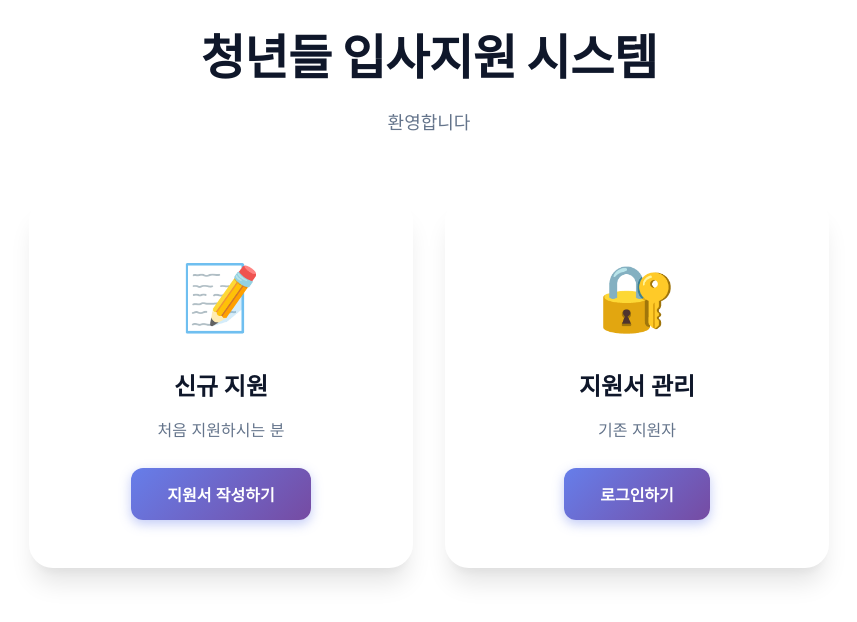
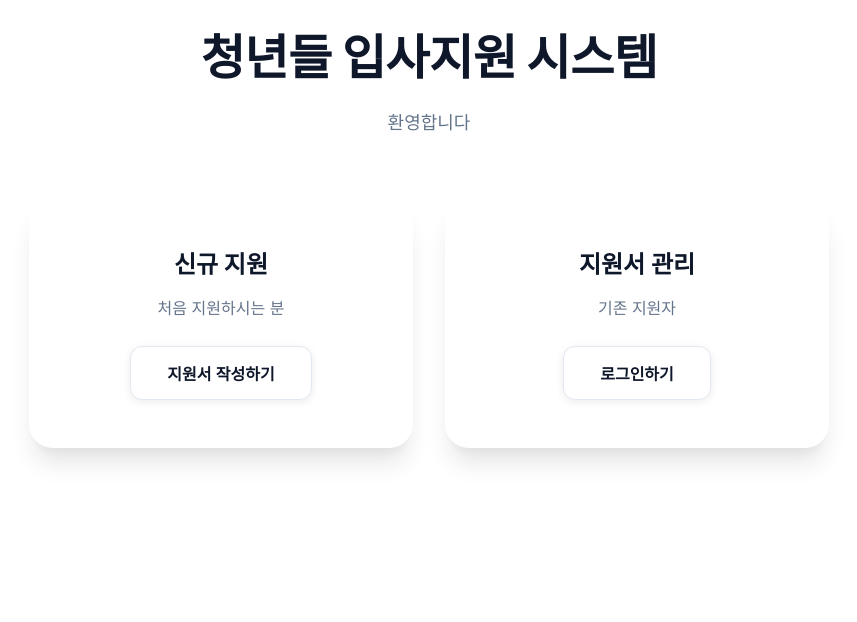
Before and after one commit to anteate9106/interview, a website: page apply.html in a window 1280 px wide. Shown: the whole page, without its empty margins (211-1068 px from the left). Drawn offline with nearby package versions, Linux system fonts and the light colour scheme; no server answers.

Commit message:
feat: 환영 페이지 디자인 통일 (아이콘 제거, 버튼 스타일 변경)

```diff
--- a/apply.css
+++ b/apply.css
@@ -161,35 +161,22 @@ body {
 
 .card-btn {
     padding: 14px 36px;
-    background: var(--gradient-primary);
-    color: white;
-    border: none;
+    background: white;
+    color: var(--text-primary);
+    border: 1px solid var(--border-color);
     border-radius: 12px;
     font-size: 16px;
     font-weight: 600;
     cursor: pointer;
     transition: all 0.3s ease;
-    box-shadow: 0 4px 12px rgba(102, 126, 234, 0.4);
-    position: relative;
-    overflow: hidden;
+    box-shadow: 0 2px 8px rgba(0, 0, 0, 0.08);
 }
 
-.card-btn::before {
-    content: '';
-    position: absolute;
-    top: 50%;
-    left: 50%;
-    width: 0;
-    height: 0;
-    border-radius: 50%;
-    background: rgba(255, 255, 255, 0.3);
-    transform: translate(-50%, -50%);
-    transition: width 0.6s, height 0.6s;
-}
-
-.card-btn:hover::before {
-    width: 300px;
-    height: 300px;
+.card-btn:hover {
+    background: var(--background);
+    border-color: var(--primary-color);
+    color: var(--primary-color);
+    box-shadow: 0 4px 12px rgba(0, 0, 0, 0.12);
 }
 
 .card-btn:hover {
--- a/apply.html
+++ b/apply.html
@@ -21,14 +21,12 @@
 
             <div class="welcome-cards">
                 <div class="welcome-card" onclick="showNewApplicationPage()">
-                    <div class="card-icon">📝</div>
                     <h3>신규 지원</h3>
                     <p>처음 지원하시는 분</p>
                     <button class="card-btn">지원서 작성하기</button>
                 </div>
 
                 <div class="welcome-card" onclick="showLoginPage()">
-                    <div class="card-icon">🔐</div>
                     <h3>지원서 관리</h3>
                     <p>기존 지원자</p>
                     <button class="card-btn">로그인하기</button>
```
